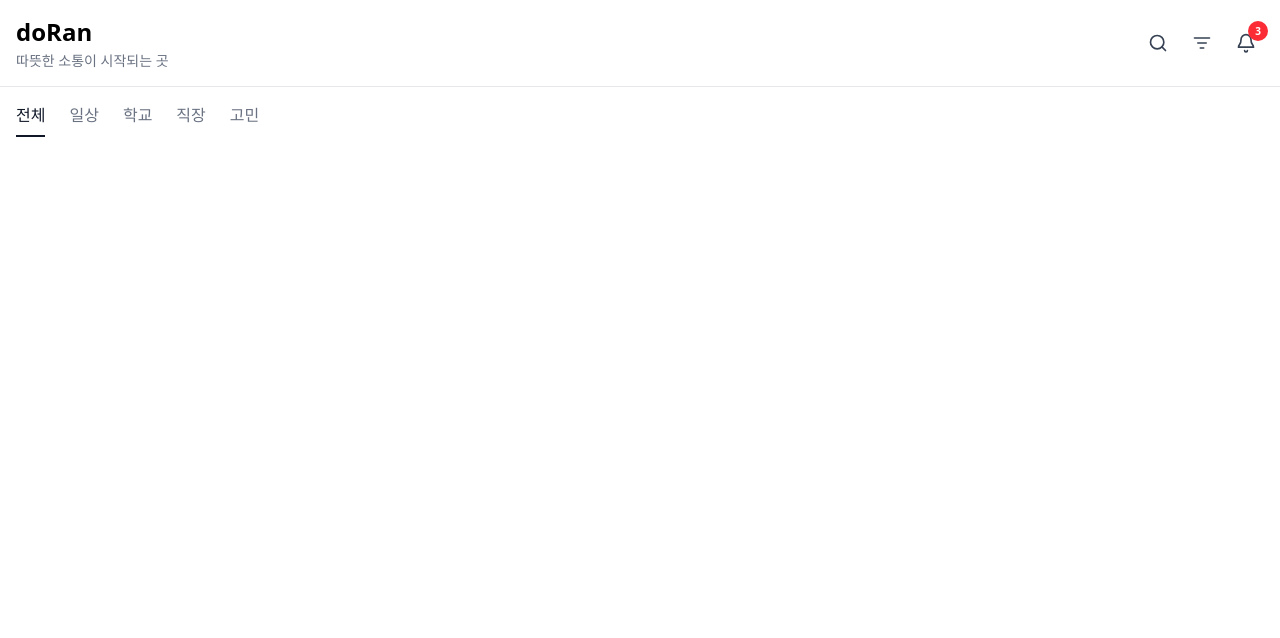
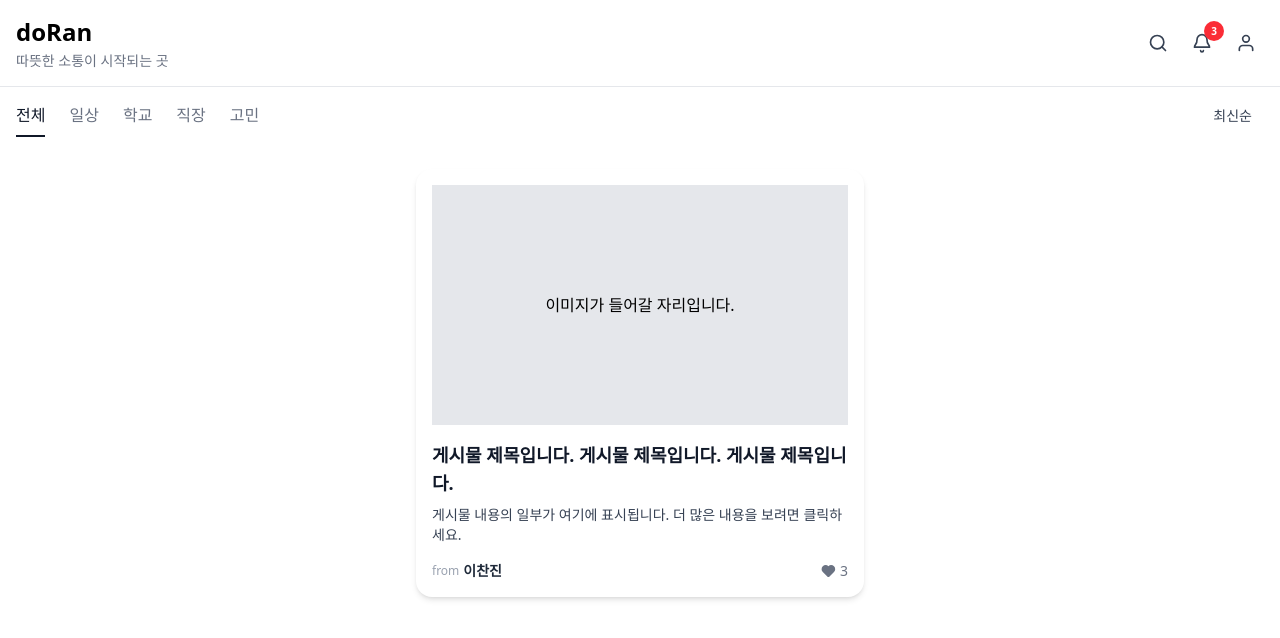
Before and after one commit to lee0806/doRan, a Next.js app in the folder doran/: page /pages/MainPage in a window 1280 px wide. Shown: the top 638 px of the page. Built offline with nearby package versions, Linux system fonts and the light colour scheme.

Commit message:
postCard 생성
카테고리 필터에 뷰 설정 란 생성

메인 페이지 헤더 이동 생성

```diff
--- a/doran/src/app/pages/MainPage/page.tsx
+++ b/doran/src/app/pages/MainPage/page.tsx
@@ -4,6 +4,7 @@
 import { useState } from "react";
 import Header from "@/components/MainPage/Header";
 import CategoryFilter from "@/components/MainPage/CategoryFilter";
+import PostCard from "@/components/MainPage/PostCard";
 
 export default function Home() {
   // 🔍 상태 관리 - 검색 쿼리
@@ -22,9 +23,10 @@ export default function Home() {
     <div className="min-h-screen bg-secondary">
       {/* 🔝 상단 헤더 영역 */}
       <Header onSearch={handleSearch} />
-
       {/* 🗂 카테고리 필터 영역 */}
       <CategoryFilter />
+      {/* 📰 게시물 리스트 영역 */}
+      <PostCard />
     </div>
   );
 }
--- a/doran/src/components/MainPage/CategoryFilter.tsx
+++ b/doran/src/components/MainPage/CategoryFilter.tsx
@@ -1,6 +1,7 @@
 "use client";
 
 import React from "react";
+import { useState } from "react";
 
 // zustand 스토어
 import { useCategoryStore } from "@/store/categoryStore";
@@ -12,6 +13,12 @@ export default function CategoryFilter() {
   // 📱 Zustand를 사용한 카테고리 상태 관리
   const selected = useCategoryStore((s) => s.selected); // 선택된 카테고러
   const set = useCategoryStore((s) => s.set); // 카테고리 선택 함수
+
+  // 로컬 상태: 날짜 필터 드롭다운 열림 여부
+  const [open, setOpen] = useState(false);
+
+  const filterOptions: string[] = ["최신순", "인기순", "답변순"];
+  const [selectedFilter, setSelectedFilter] = useState(filterOptions[0]);
 
   // 카테고리 목록
   const categories: CategoryKey[] = [
@@ -27,7 +34,7 @@ export default function CategoryFilter() {
 
   return (
     <div className="p-4">
-      <nav aria-label="카테고리 필터">
+      <nav aria-label="카테고리 필터" className="flex justify-between">
         <ul className="flex gap-6">
           {/* 카테고리 버튼들 생성 */}
           {categories.map((category) => {
@@ -50,6 +57,40 @@ export default function CategoryFilter() {
             );
           })}
         </ul>
+
+        <div className="relative">
+          {/* 토글 버튼 */}
+          <button
+            type="button"
+            className="px-3 text-sm font-medium text-gray-700 "
+            onClick={() => setOpen((prev) => !prev)}
+          >
+            {selectedFilter}
+          </button>
+
+          {/* 펼쳐지는 옵션 박스 */}
+          {open && (
+            <div className="absolute right-0 mt-2 w-36 rounded-md shadow-lg bg-white border border-gray-200 z-10">
+              <ul className="py-1">
+                {filterOptions.map((label) => (
+                  <li key={label}>
+                    <button
+                      className="w-full text-left px-4 py-2 text-sm text-gray-700 hover:bg-gray-100"
+                      onClick={() => {
+                        // 선택 로직은 필요 시 zustand store에 연결 가능
+                        console.log("정렬 선택:", label);
+                        setOpen(false);
+                        setSelectedFilter(label);
+                      }}
+                    >
+                      {label}
+                    </button>
+                  </li>
+                ))}
+              </ul>
+            </div>
+          )}
+        </div>
       </nav>
 
       {selected !== "all" && (
--- a/doran/src/components/MainPage/Header.tsx
+++ b/doran/src/components/MainPage/Header.tsx
@@ -5,11 +5,11 @@ import React, { useState } from "react";
 interface HeaderProps {
   /** 검색어 입력 시 호출되는 콜백 함수 */
   onSearch?: (query: string) => void;
-  /** 필터 버튼 클릭 시 호출되는 콜백 함수 */
-  onFilterOpen?: () => void;
+  /** 마이 페이지 버튼 클릭 시 호출되는 콜백 함수 */
+  onMyPageOpen?: () => void;
 }
 
-export default function Header({ onSearch, onFilterOpen }: HeaderProps) {
+export default function Header({ onSearch, onMyPageOpen }: HeaderProps) {
   // 🔍 검색어 상태 관리
   const [searchQuery, setSearchQuery] = useState("");
   // 🎯 검색 모드 상태 (검색창 확장/축소)
@@ -77,30 +77,6 @@ export default function Header({ onSearch, onFilterOpen }: HeaderProps) {
                 </svg>
               </button>
 
-              {/* 필터 버튼 */}
-              <button
-                type="button"
-                onClick={onFilterOpen}
-                aria-label="필터 설정"
-                className="inline-flex items-center justify-center h-9 w-9 rounded-xl text-gray-700 hover:bg-gray-100 focus:outline-none focus:ring-gray-400"
-              >
-                {/* filter icon */}
-                <svg
-                  xmlns="http://www.w3.org/2000/svg"
-                  viewBox="0 0 24 24"
-                  fill="none"
-                  stroke="currentColor"
-                  strokeWidth="2"
-                  strokeLinecap="round"
-                  strokeLinejoin="round"
-                  className="h-5 w-5"
-                >
-                  <path d="M3 6h18" />
-                  <path d="M7 12h10" />
-                  <path d="M10 18h4" />
-                </svg>
-              </button>
-
               {/* 알림 버튼 + 배지 */}
               <button
                 type="button"
@@ -124,6 +100,29 @@ export default function Header({ onSearch, onFilterOpen }: HeaderProps) {
                 <span className="absolute -top-1 -right-1 z-10 pointer-events-none w-5 h-5 bg-red-500 text-white text-[10px] leading-none rounded-full flex items-center justify-center font-bold">
                   3
                 </span>
+              </button>
+
+              {/* 마이 페이지 */}
+              <button
+                type="button"
+                onClick={onMyPageOpen}
+                aria-label="마이 페이지"
+                className="inline-flex items-center justify-center h-9 w-9 rounded-xl text-gray-700 hover:bg-gray-100 focus:outline-none focus:ring-gray-400"
+              >
+                {/* user/profile icon */}
+                <svg
+                  xmlns="http://www.w3.org/2000/svg"
+                  viewBox="0 0 24 24"
+                  fill="none"
+                  stroke="currentColor"
+                  strokeWidth="2"
+                  strokeLinecap="round"
+                  strokeLinejoin="round"
+                  className="h-5 w-5"
+                >
+                  <path d="M20 21v-2a4 4 0 0 0-4-4H8a4 4 0 0 0-4 4v2" />
+                  <circle cx="12" cy="7" r="4" />
+                </svg>
               </button>
             </div>
           </div>
--- a/doran/src/components/MainPage/PostCard.tsx
+++ b/doran/src/components/MainPage/PostCard.tsx
@@ -1,7 +1,41 @@
 import React from "react";
 
 export default function PostCard() {
-  return <>
-
-  </>;
+  return (
+    <>
+      <div className="flex justify-center">
+        <div className="max-w-md w-full bg-white shadow-md rounded-2xl p-4 m-4">
+          <div className="flex items-center mb-4 justify-center bg-gray-200 h-60">
+            <div>이미지가 들어갈 자리입니다.</div>
+          </div>
+          <h2 className="text-lg font-bold text-gray-900 mb-2">
+            게시물 제목입니다. 게시물 제목입니다. 게시물 제목입니다.
+          </h2>
+          <p className="text-sm font-medium text-gray-700 mb-4">
+            게시물 내용의 일부가 여기에 표시됩니다. 더 많은 내용을 보려면
+            클릭하세요.
+          </p>
+          <div className="flex items-center justify-between">
+            <div className="flex gap-1 items-center">
+              <p className="font-medium text-xs text-gray-400">from</p>
+              <p className="font-semibold text-sm text-gray-800">이찬진</p>
+            </div>
+            <div>
+              <span className="text-sm text-gray-500 flex items-center gap-1">
+                <svg
+                  xmlns="http://www.w3.org/2000/svg"
+                  viewBox="0 0 24 24"
+                  fill="currentColor"
+                  className="w-4 h-4 text-gray-500"
+                >
+                  <path d="M12 21c-.3 0-.5-.1-.7-.3l-7.1-7.1c-2.4-2.4-2.4-6.3 0-8.7 2.3-2.3 6-2.4 8.4-.2 2.4-2.2 6.1-2.1 8.4.2 2.4 2.4 2.4 6.3 0 8.7l-7.1 7.1c-.2.2-.4.3-.7.3z" />
+                </svg>
+                3
+              </span>
+            </div>
+          </div>
+        </div>
+      </div>
+    </>
+  );
 }
```
